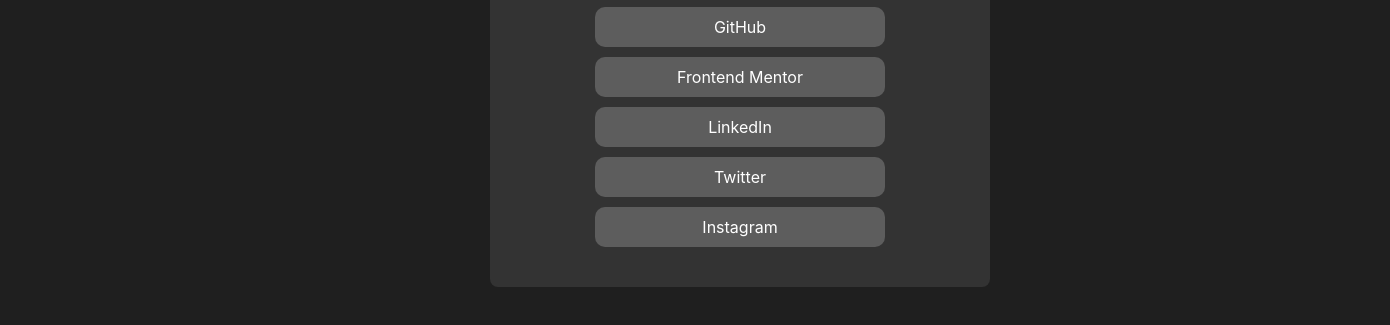
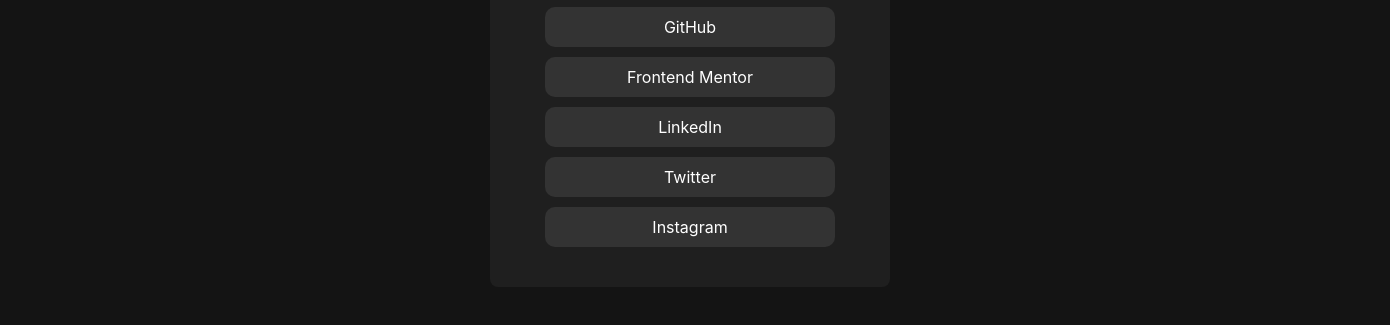
Before and after one commit to Carolina-lab1/Social-link-profile, a plain HTML site: page index.html in a window 1280 px wide. Shown: the part 361-686 px from the top of the page, 1390 px wide, since content can reach past the window. Drawn offline with Linux system fonts and the light colour scheme.

Commit message:
Update card.css

```diff
--- a/card.css
+++ b/card.css
@@ -1,15 +1,15 @@
 body {
-    background-color: hsl(0, 0%, 12%);
+    background-color: hsl(0, 0%, 8%);
     padding: 10px 400px;
     font-family: 'Inter', sans-serif;
-    max-width: 1400px;
-    width: 500px;
+    max-width: 1440px;
+    width: 400px;
     margin: 90px;
     border: 300px;
 }
 
 .navbar_navigation {
-    background-color: hsl(0, 0%, 20%);
+    background-color: hsl(0, 0%, 12%);
     border-radius: 8px;
     flex-direction: column;
     align-items: center;
@@ -58,7 +58,7 @@ body {
 
 .centerbar .navbar_navigation .botao1 {
     padding: 10px 10px;
-    background-color:#5d5d5d;
+    background-color:hsl(0, 0%, 20%);
     border-radius: 10px;
     align-items: center;
     flex-direction: column;
@@ -76,7 +76,7 @@ body {
 
 .centerbar .navbar_navigation .botao2 {
     padding: 10px 10px;
-    background-color:#5d5d5d;
+    background-color:hsl(0, 0%, 20%);
     border-radius: 10px;
     align-items: center;
     flex-direction: column;
@@ -94,7 +94,7 @@ body {
 
 .centerbar .navbar_navigation .botao3 {
     padding: 10px 10px;
-    background-color:#5d5d5d;
+    background-color:hsl(0, 0%, 20%);
     border-radius: 10px;
     align-items: center;
     flex-direction: column;
@@ -112,7 +112,7 @@ body {
 
 .centerbar .navbar_navigation .botao4 {
     padding: 10px 10px;
-    background-color:#5d5d5d;
+    background-color:hsl(0, 0%, 20%);
     border-radius: 10px;
     align-items: center;
     flex-direction: column;
@@ -130,7 +130,7 @@ body {
 
 .centerbar .navbar_navigation .botao5 {
     padding: 10px 10px;
-    background-color:#5d5d5d;
+    background-color:hsl(0, 0%, 20%);
     border-radius: 10px;
     align-items: center;
     flex-direction: column;
```
